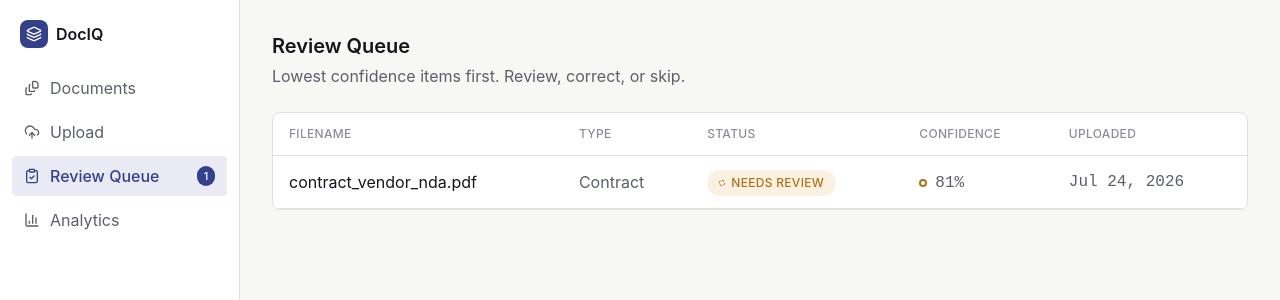
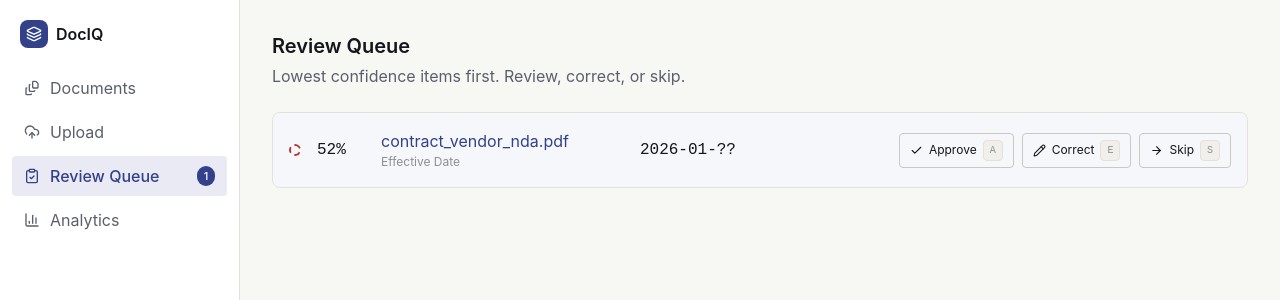
Before and after one commit to santhoshkumarj18/ai-document-intelligence-platform, a React app in the folder frontend/: page /review in a window 1280 px wide. Shown: the top 300 px of the page. Built offline with nearby package versions, Linux system fonts and the light colour scheme; the HTML template or start-up script is replaced by a standard one.

Commit message:
feat: rebuild Review Queue as field-level worklist with working keyboard shortcuts (A/E/S)

```diff
--- a/frontend/src/components/common/Sidebar.jsx
+++ b/frontend/src/components/common/Sidebar.jsx
@@ -2,6 +2,7 @@
 import { NavLink } from 'react-router-dom'
 import { Layers, FileStack, UploadCloud, ClipboardCheck, BarChart3 } from 'lucide-react'
 import { useDocuments } from '../../context/DocumentsContext'
+import { getFlaggedFields } from '../../utils/review'
 
 const NAV_ITEMS = [
   { to: '/', label: 'Documents', icon: FileStack, end: true },
@@ -12,7 +13,7 @@ const NAV_ITEMS = [
 
 function Sidebar() {
   const { documents } = useDocuments()
-  const reviewCount = documents.filter((d) => d.status === 'NEEDS_REVIEW').length
+  const reviewCount = getFlaggedFields(documents).length
 
   return (
     <aside className="w-60 shrink-0 border-r border-border bg-surface flex flex-col">
--- /dev/null
+++ b/frontend/src/components/review/ReviewFieldRow.jsx
@@ -0,0 +1,80 @@
+// src/components/review/ReviewFieldRow.jsx
+import { useState } from 'react'
+import { Link } from 'react-router-dom'
+import { Check, Pencil, ArrowRight } from 'lucide-react'
+import ConfidenceIndicator from '../common/ConfidenceIndicator'
+
+function KeyBadge({ letter }) {
+  return (
+    <span className="font-data text-[10px] font-medium text-ink-faint bg-surface-sunken border border-border rounded-sm px-1.5 py-0.5">
+      {letter}
+    </span>
+  )
+}
+
+function ReviewFieldRow({ field, isActive, isEditing, onApprove, onStartEdit, onCancelEdit, onConfirmEdit, onSkip }) {
+  const [draftValue, setDraftValue] = useState(field.value)
+
+  function handleStartEdit() {
+    setDraftValue(field.value)
+    onStartEdit(field.id)
+  }
+
+  function handleConfirm() {
+    onConfirmEdit(field.id, draftValue)
+  }
+
+  return (
+    <div className={`flex items-center gap-4 p-4 border-b border-border last:border-b-0 ${isActive ? 'bg-accent-subtle/40' : ''}`}>
+      <ConfidenceIndicator confidence={field.confidence} validationFailed={field.validationFailed} size="md" />
+      <span className="font-data text-data text-ink w-12">{field.confidence}%</span>
+
+      <div className="flex-1 min-w-0">
+        <Link to={`/documents/${field.documentId}`} className="font-ui text-body text-accent hover:underline">
+          {field.documentFilename}
+        </Link>
+        <p className="font-ui text-[12px] text-ink-faint">{field.label}</p>
+      </div>
+
+      <div className="flex-1 min-w-0">
+       {isEditing ? (
+          <input
+            autoFocus
+            value={draftValue}
+            onChange={(e) => setDraftValue(e.target.value)}
+            onKeyDown={(e) => {
+              if (e.key === 'Enter') handleConfirm()
+              if (e.key === 'Escape') onCancelEdit()
+            }}
+            className="font-data text-data text-ink bg-surface border border-accent rounded-sm px-2 py-1 w-full focus:outline-none focus:ring-2 focus:ring-accent"
+          />
+        ) : (
+          <p className="font-data text-data text-ink">{field.value}</p>
+        )}
+      </div>
+
+      <div className="flex items-center gap-2 shrink-0">
+        <button
+          onClick={() => onApprove(field)}
+          className="flex items-center gap-1.5 font-ui text-[12px] text-ink border border-border-strong rounded-sm px-2.5 py-1.5 hover:bg-surface-sunken"
+        >
+          <Check size={13} /> Approve <KeyBadge letter="A" />
+        </button>
+        <button
+          onClick={handleStartEdit}
+          className="flex items-center gap-1.5 font-ui text-[12px] text-ink border border-border-strong rounded-sm px-2.5 py-1.5 hover:bg-surface-sunken"
+        >
+          <Pencil size={13} /> Correct <KeyBadge letter="E" />
+        </button>
+        <button
+          onClick={() => onSkip(field)}
+          className="flex items-center gap-1.5 font-ui text-[12px] text-ink border border-border-strong rounded-sm px-2.5 py-1.5 hover:bg-surface-sunken"
+        >
+          <ArrowRight size={13} /> Skip <KeyBadge letter="S" />
+        </button>
+      </div>
+    </div>
+  )
+}
+
+export default ReviewFieldRow
--- a/frontend/src/pages/ReviewQueuePage.jsx
+++ b/frontend/src/pages/ReviewQueuePage.jsx
@@ -1,19 +1,69 @@
 // src/pages/ReviewQueuePage.jsx
-import { useNavigate } from 'react-router-dom'
-import DocumentTable from '../components/queue/DocumentTable'
+import { useState, useMemo, useEffect } from 'react'
 import { useDocuments } from '../context/DocumentsContext'
-import { getOverallConfidence } from '../utils/confidence'
+import { getFlaggedFields } from '../utils/review'
+import ReviewFieldRow from '../components/review/ReviewFieldRow'
 
 function ReviewQueuePage() {
-  const navigate = useNavigate()
-  const { documents } = useDocuments()
+  const { documents, updateField } = useDocuments()
+  const [skippedIds, setSkippedIds] = useState(new Set())
+  const [editingId, setEditingId] = useState(null)
 
-  const reviewDocs = documents.filter((doc) => doc.status === 'NEEDS_REVIEW')
-  const sorted = [...reviewDocs].sort((a, b) => {
-    const confA = getOverallConfidence(a) ?? 0
-    const confB = getOverallConfidence(b) ?? 0
-    return confA - confB
-  })
+  const allFlagged = useMemo(() => getFlaggedFields(documents), [documents])
+  const visible = allFlagged.filter((f) => !skippedIds.has(f.id))
+
+  function handleApprove(field) {
+    updateField(field.documentId, field.id, {
+      confidence: 100,
+      validationFailed: false,
+      validationMessage: null,
+    })
+  }
+
+  function handleConfirmEdit(fieldId, newValue) {
+    const field = visible.find((f) => f.id === fieldId)
+    if (!field) return
+    updateField(field.documentId, fieldId, {
+      value: newValue,
+      confidence: 100,
+      validationFailed: false,
+      validationMessage: null,
+    })
+    setEditingId(null)
+  }
+
+  function handleSkip(field) {
+    setSkippedIds((prev) => new Set(prev).add(field.id))
+  }
+
+  // Keyboard shortcuts act on the top (lowest-confidence) visible row,
+  // and are disabled while a field is actively being edited so typing
+  // "a"/"e"/"s" into the input doesn't accidentally trigger an action.
+  useEffect(() => {
+    function handleKeyDown(e) {
+      if (editingId) return
+      if (visible.length === 0) return
+
+      const topField = visible[0]
+      const key = e.key.toLowerCase()
+
+      if (key === 'a') {
+        e.preventDefault()
+        handleApprove(topField)
+      }
+      if (key === 's') {
+        e.preventDefault()
+        handleSkip(topField)
+      }
+      if (key === 'e') {
+        e.preventDefault()
+        setEditingId(topField.id)
+      }
+    }
+
+    window.addEventListener('keydown', handleKeyDown)
+    return () => window.removeEventListener('keydown', handleKeyDown)
+  }, [visible, editingId])
 
   return (
     <div>
@@ -24,7 +74,7 @@ function ReviewQueuePage() {
         Lowest confidence items first. Review, correct, or skip.
       </p>
 
-      {sorted.length === 0 ? (
+      {visible.length === 0 ? (
         <div className="bg-surface border border-border rounded-md p-8 text-center">
           <p className="font-ui text-body text-ink-faint">
             Nothing needs review right now. 🎉
@@ -32,10 +82,19 @@ function ReviewQueuePage() {
         </div>
       ) : (
         <div className="bg-surface border border-border rounded-md overflow-hidden">
-          <DocumentTable
-            documents={sorted}
-            onRowClick={(id) => navigate(`/documents/${id}`)}
-          />
+          {visible.map((field, i) => (
+            <ReviewFieldRow
+              key={field.id}
+              field={field}
+              isActive={i === 0}
+              isEditing={editingId === field.id}
+              onApprove={handleApprove}
+              onStartEdit={setEditingId}
+              onCancelEdit={() => setEditingId(null)}
+              onConfirmEdit={handleConfirmEdit}
+              onSkip={handleSkip}
+            />
+          ))}
         </div>
       )}
     </div>
--- /dev/null
+++ b/frontend/src/utils/review.js
@@ -0,0 +1,24 @@
+// src/utils/review.js
+
+/**
+ * Flattens extractedFields across all documents into a single worklist,
+ * including only fields that failed validation or fell below the
+ * design system's "low/failed" confidence threshold (<70%).
+ * Sorted lowest confidence first — the review queue always works
+ * through the worst offenders first.
+ */
+export function getFlaggedFields(documents) {
+  const flagged = []
+  documents.forEach((doc) => {
+    doc.extractedFields.forEach((field) => {
+      if (field.validationFailed || field.confidence < 70) {
+        flagged.push({
+          ...field,
+          documentId: doc.id,
+          documentFilename: doc.filename,
+        })
+      }
+    })
+  })
+  return flagged.sort((a, b) => a.confidence - b.confidence)
+}
```
